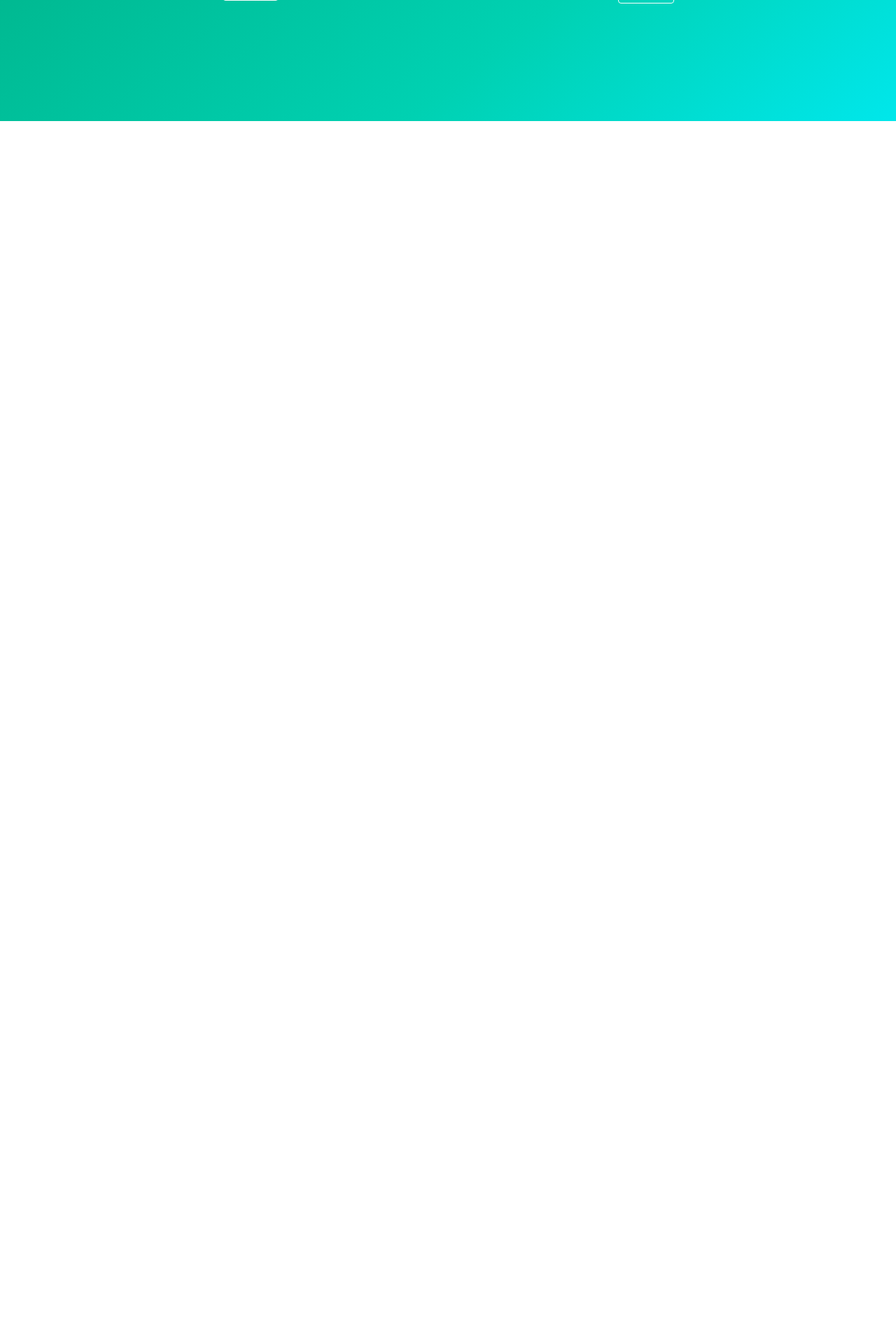
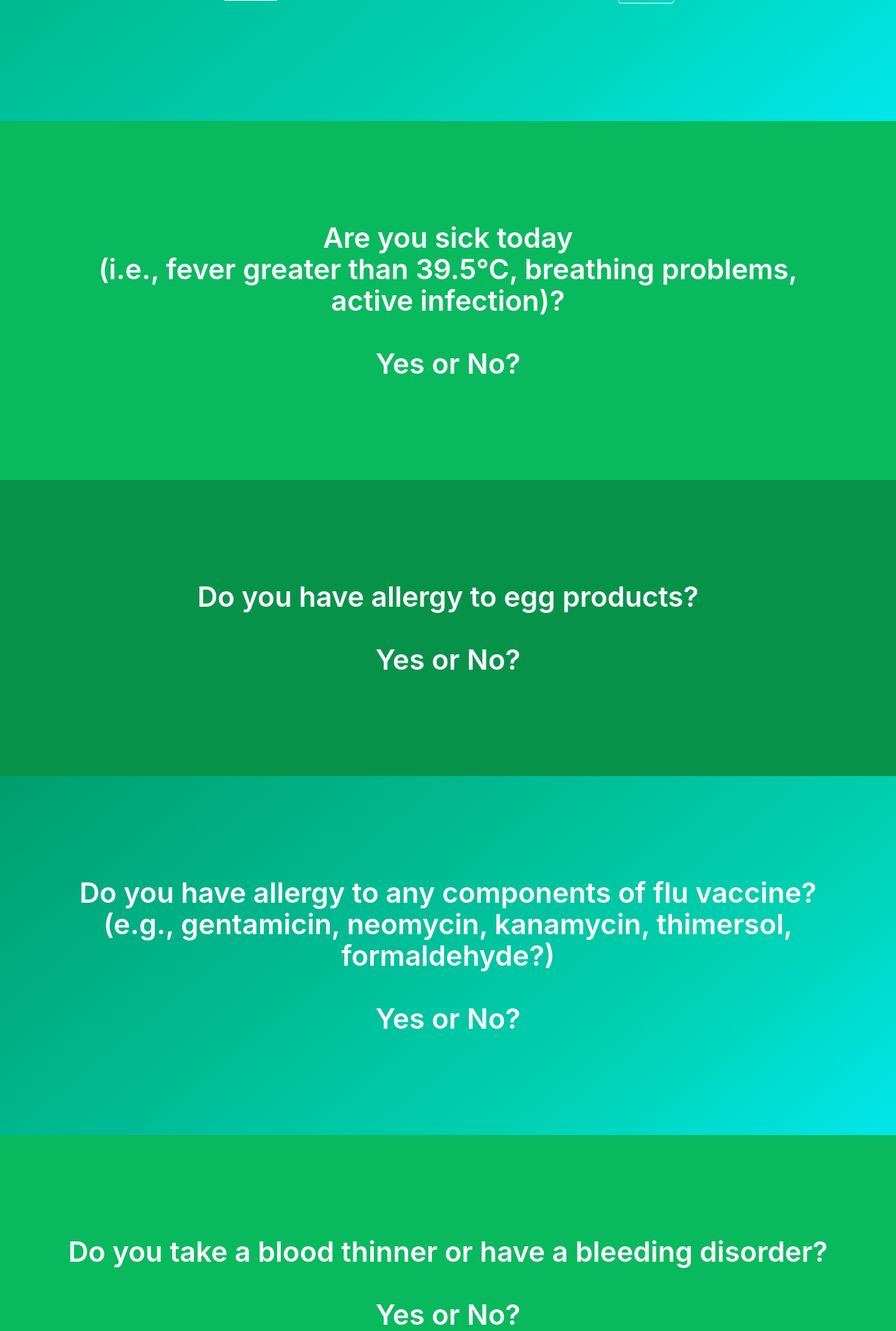
Before and after one commit to yanxi0830/noFluenza, a Flask app: page / in a window 1280 px wide. Shown: the part 805-2707 px from the top of the page at 70% size. Before the commit the page ends 978 px from the top, so only its background shows below. Run offline with Flask 2, Linux system fonts and the light colour scheme; some libraries are stand-ins or nearby versions.

Commit message:
random questions

```diff
--- a/iFlushot/templates/base.html
+++ b/iFlushot/templates/base.html
@@ -21,6 +21,13 @@
         background-color: rgba(0, 0, 0, 0);
 
     }
+    #q1, #q4, #q7{
+      background-color: rgba(9, 185, 94, 1);
+    }
+
+    #q2, #q5{
+      background-color: rgba(7, 146, 74, 1);
+    }
     </style>
   </head>
   <body ng-app="webApp" ng-controller="iFlushotController">
--- a/iFlushot/templates/login.html
+++ b/iFlushot/templates/login.html
@@ -70,7 +70,58 @@
   </div>
   </div>
 </section>
+<section class="hero is-primary is-bold is-medium" >
+  <div class="hero-body" id = "q1">
+    <div class="container has-text-centered" >
+<p class="title is-2"> Are you sick today  <br>(i.e., fever greater than 39.5°C, breathing problems, active infection)? <br> <br>Yes or No? </p>
+</div>
+</div>
+</section>
+<section class="hero is-primary is-bold is-medium" >
+  <div class="hero-body" id = "q2">
+    <div class="container has-text-centered" >
+<p class="title is-2"> Do you have allergy to egg products? <br> <br>Yes or No?</p>
+</div>
+</div>
+</section>
+<section class="hero is-primary is-bold is-medium" >
+  <div class="hero-body" id = "q3">
+    <div class="container has-text-centered" >
+<p class="title is-2"> Do you have allergy to any components of flu vaccine? <br> (e.g., gentamicin, neomycin, kanamycin, thimersol, formaldehyde?) <br> <br> Yes or No?</p>
+</div>
+</div>
+</section>
+<section class="hero is-primary is-bold is-medium" >
+  <div class="hero-body" id = "q4">
+    <div class="container has-text-centered" >
+<p class="title is-2"> Do you take a blood thinner or have a bleeding disorder? <br> <br> Yes or No?</p>
+</div>
+</div>
+</section>
 
+<section class="hero is-primary is-bold is-medium" >
+  <div class="hero-body" id = "q5">
+    <div class="container has-text-centered" >
+<p class="title is-2"> Have you had a serious reaction to influenza vaccine in the past? <br> <br> Yes or No?</p>
+</div>
+</div>
+</section>
+
+<section class="hero is-primary is-bold is-medium" >
+  <div class="hero-body" id = "q6">
+    <div class="container has-text-centered" >
+<p class="title is-2"> Do you have a new or changing condition affecting the brain or nervous system? <br> <br> Yes or No?</p>
+</div>
+</div>
+</section>
+
+<section class="hero is-primary is-bold is-medium" >
+  <div class="hero-body" id = "q7">
+    <div class="container has-text-centered" >
+<p class="title is-2"> Have you ever had Guillain-Barré syndrome? <br> <br> Yes or No?</p>
+</div>
+</div>
+</section>
 {% endblock %}
 {% block scripts %}
 <script type="text/javascript">
```
